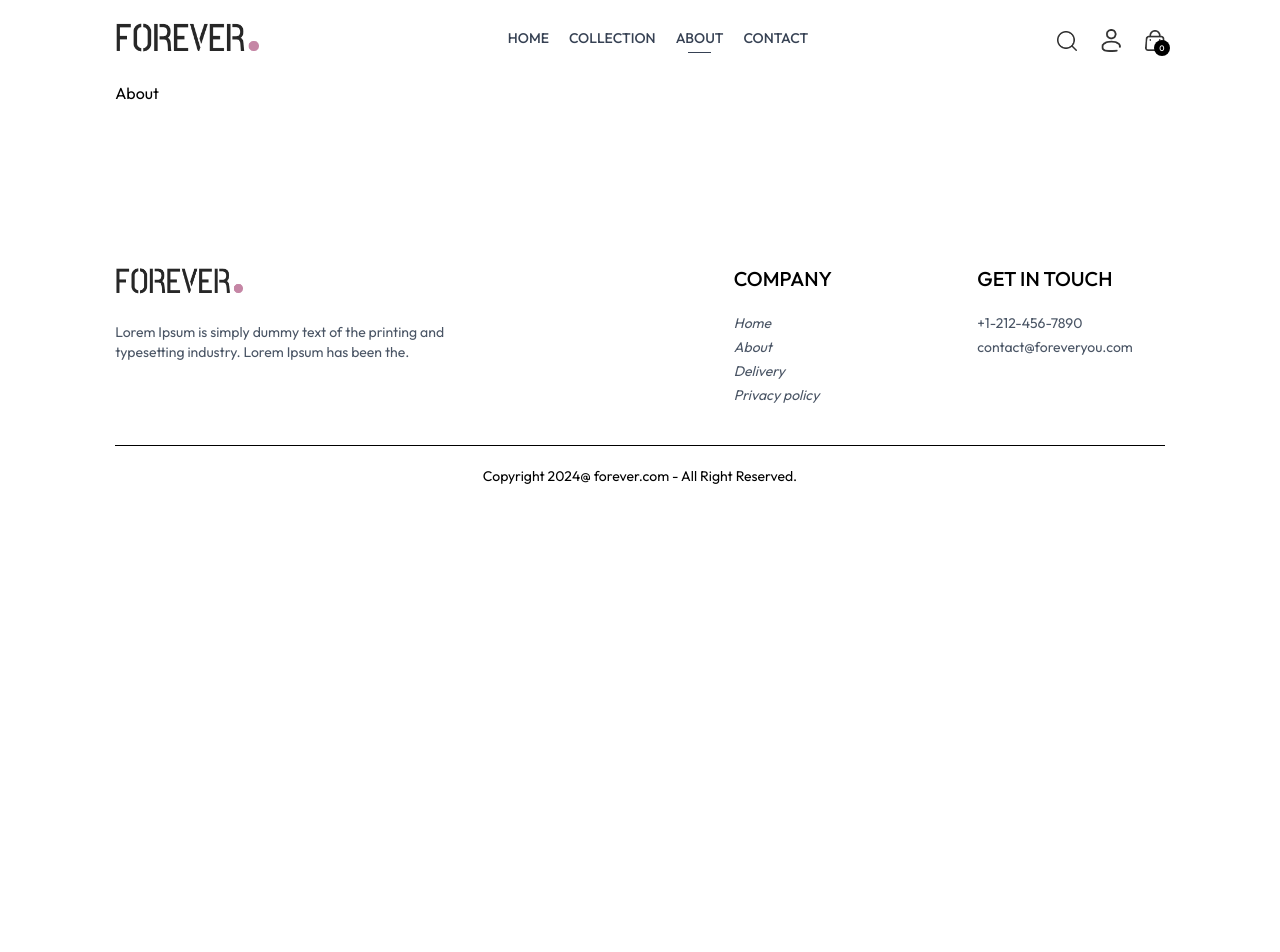
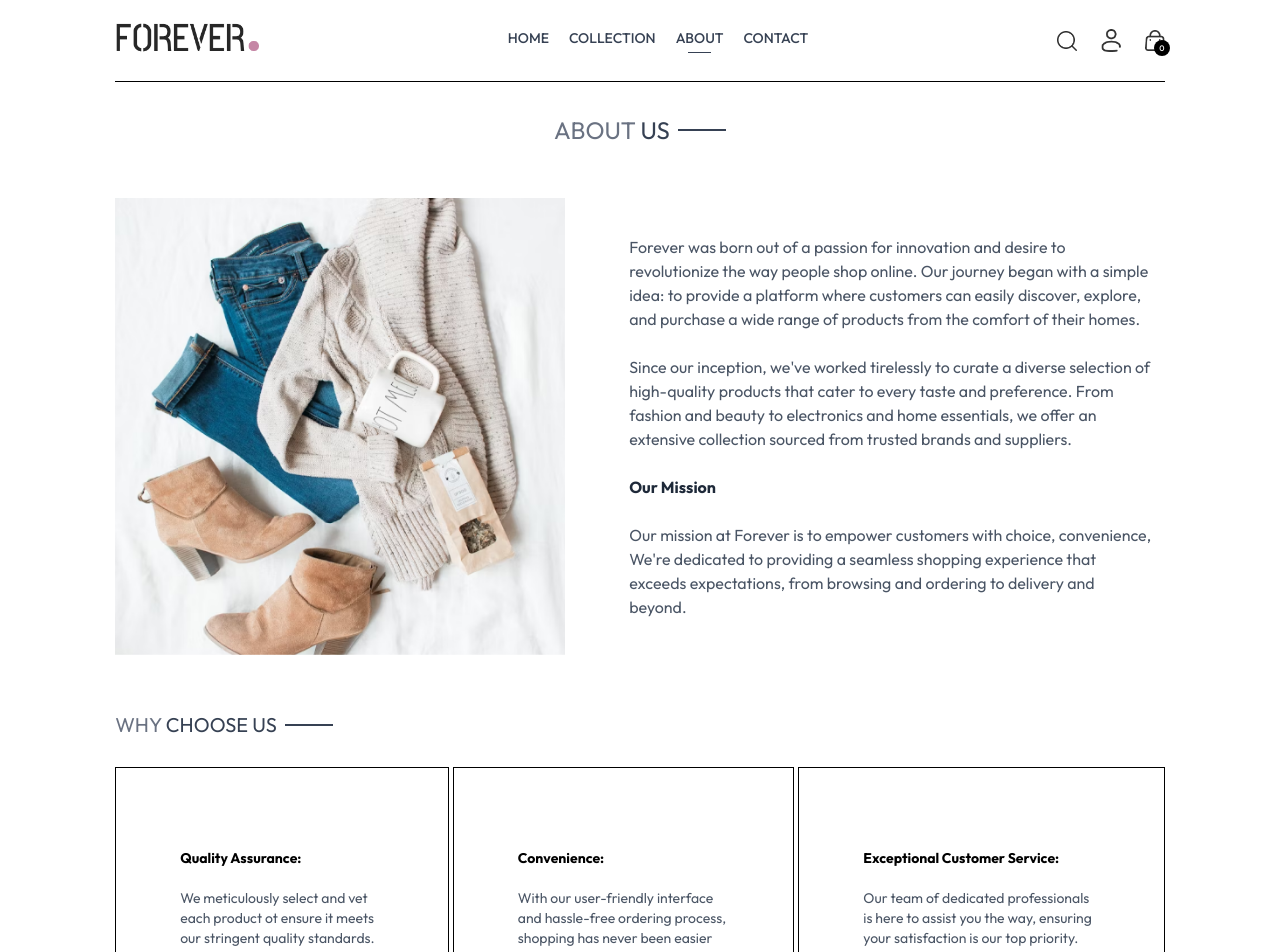
Before and after one commit to Ahmed-Elshhat/ecommerce-app, a React (Vite) app in the folder client/: page /about in a window 1280 px wide. Shown: the top 952 px of the page. Before the commit the page ends 800 px from the top, so only its background shows below. Built offline with nearby package versions, Linux system fonts and the light colour scheme.

Commit message:
Create about page

```diff
--- a/client/src/pages/About.jsx
+++ b/client/src/pages/About.jsx
@@ -1,9 +1,68 @@
-import React from 'react'
+import React from "react";
+import Title from "../components/Title";
+import { assets } from "../assets/frontend_assets/assets";
+import NewsletterBox from "../components/NewsletterBox";
 
 function About() {
   return (
-    <div>About</div>
-  )
+    <div>
+      <div className="text-2xl text-center pt-8 border-t">
+        <Title text1={"ABOUT"} text2={"US"} />
+      </div>
+
+      <div className="my-10 flex flex-col md:flex-row gap-16">
+        <img
+          src={assets.about_img}
+          alt=""
+          className="w-full md:max-w-[450px]"
+        />
+        <div className="flex flex-col justify-center gap-6 md:w-2/4 text-gray-600">
+          <p>
+            Forever was born out of a passion for innovation and desire to
+            revolutionize the way people shop online. Our journey began with a
+            simple idea: to provide a platform where customers can easily
+            discover, explore, and purchase a wide range of products from the
+            comfort of their homes.
+          </p>
+          <p>
+            Since our inception, we've worked tirelessly to curate a diverse
+            selection of high-quality products that cater to every taste and
+            preference. From fashion and beauty to electronics and home
+            essentials, we offer an extensive collection sourced from trusted
+            brands and suppliers.
+          </p>
+          <b className="text-gray-800">Our Mission</b>
+          <p>
+            Our mission at Forever is to empower customers with choice,
+            convenience, We're dedicated to providing a seamless shopping
+            experience that exceeds expectations, from browsing and ordering to
+            delivery and beyond.
+          </p>
+        </div>
+      </div>
+
+      <div className="text-xl py-4">
+        <Title text1={"WHY"} text2={"CHOOSE US"} />
+      </div>
+
+      <div className="flex flex-col md:flex-row text-sm mb-20 gap-1">
+        <div className="border px-10 md:px-16 py-8 sm:py-20 flex flex-col gap-5">
+          <b>Quality Assurance:</b>
+          <p className="text-gray-600">We meticulously select and vet each product ot ensure it meets our stringent quality standards.</p>
+        </div>
+        <div className="border px-10 md:px-16 py-8 sm:py-20 flex flex-col gap-5">
+          <b>Convenience:</b>
+          <p className="text-gray-600">With our user-friendly interface and hassle-free ordering process, shopping has never been easier</p>
+        </div>
+        <div className="border px-10 md:px-16 py-8 sm:py-20 flex flex-col gap-5">
+          <b>Exceptional Customer Service:</b>
+          <p className="text-gray-600">Our team of dedicated professionals is here to assist you the way, ensuring your satisfaction is our top priority.</p>
+        </div>
+      </div>
+
+      <NewsletterBox />
+    </div>
+  );
 }
 
-export default About
+export default About;
```
Also changed, not shown: client/src/pages/Login.jsx (+20 -5 lines).
